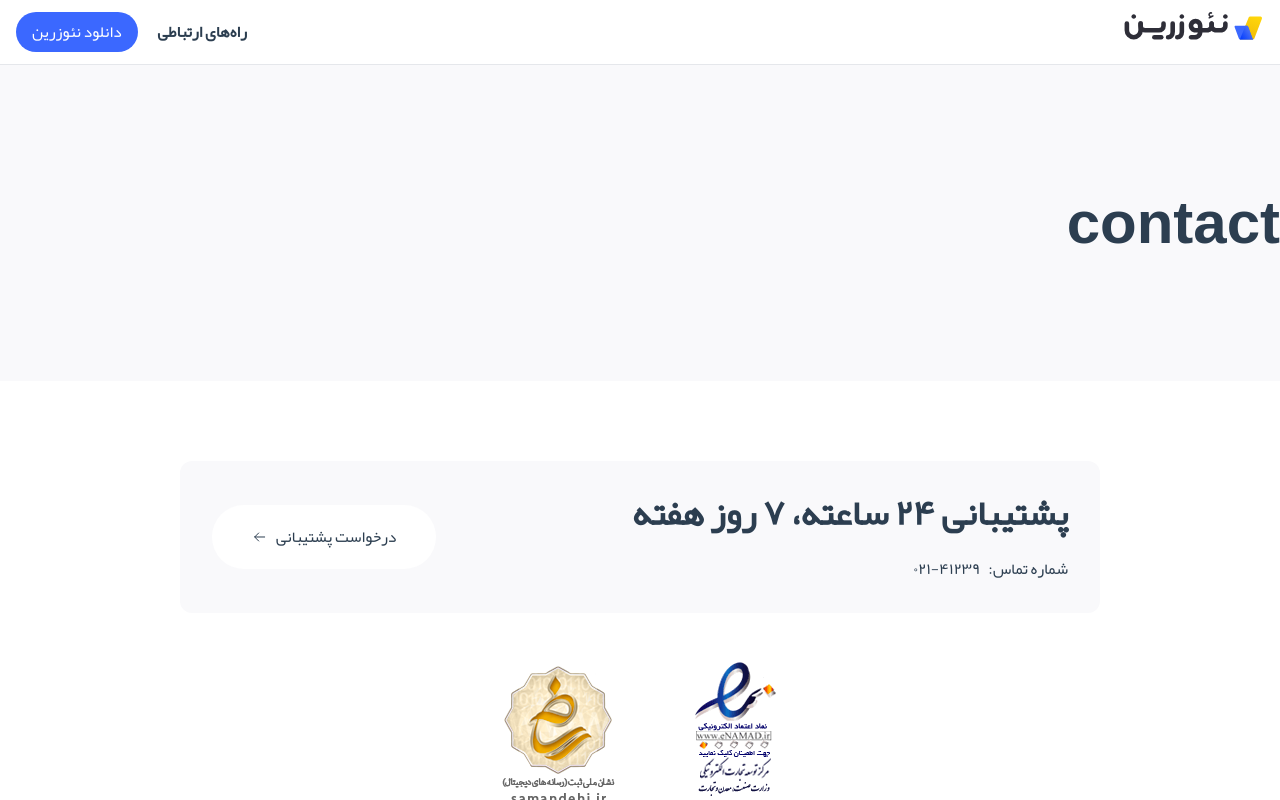
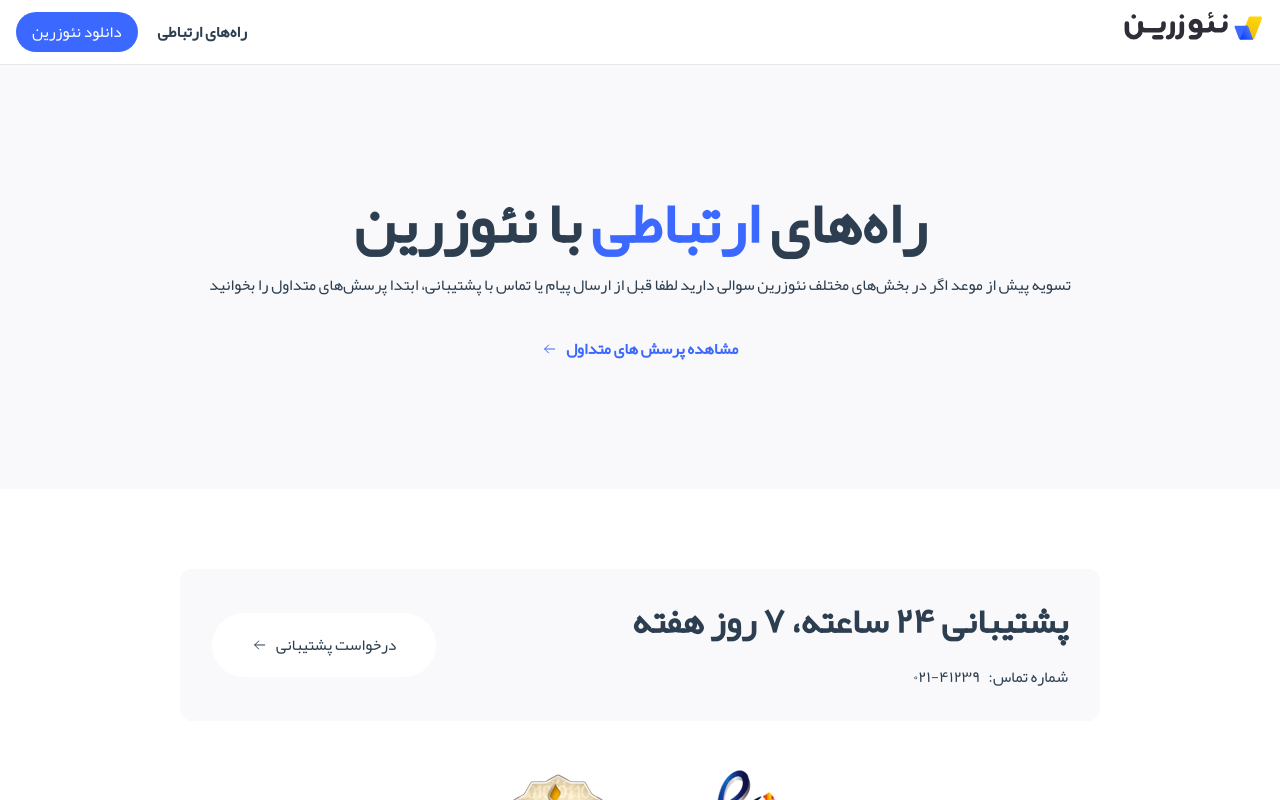
Before and after one commit to mostafakazemi/neozarin-vue, a Vue app: page /contact in a window 1280 px wide. Shown: the top 800 px of the page. Built offline with nearby package versions, Linux system fonts and the light colour scheme.

Commit message:
Create contact-hero-section

```diff
--- a/src/assets/main.css
+++ b/src/assets/main.css
@@ -5,18 +5,6 @@
 @tailwind base;
 @tailwind components;
 @tailwind utilities;
-
-
-/* global classes */
-
-.bg-white {
-  background-color: var(--vt-c-white);
-}
-
-.text-primary {
-  color: var(--color-primary);
-}
-
 
 /* global elements styles */
 
--- /dev/null
+++ b/src/components/Contact/HeroSection/index.vue
@@ -0,0 +1,29 @@
+<template>
+  <HomeSectionWrapper class="text-center">
+    <div class="flex flex-col items-center gap-y-5">
+      <h1>
+        راه‌های
+        <span class="text-primary">ارتباطی</span>
+        با نئوزرین
+      </h1>
+      <p class="mb-5">
+        تسویه‌ پیش از موعد اگر در بخش‌های مختلف نئوزرین سوالی دارید لطفا قبل از ارسال پیام یا تماس
+        با پشتیبانی، ابتدا پرسش‌های متداول را بخوانید
+      </p>
+      <button class="flex items-center gap-x-2 text-primary font-bold">
+        مشاهده پرسش های متداول
+        <IconArrow />
+      </button>
+    </div>
+  </HomeSectionWrapper>
+</template>
+
+<script>
+import HomeSectionWrapper from '@/components/Home/Section/index.vue'
+import IconArrow from '@/components/Icons/Arrow/index.vue'
+
+export default {
+  name: 'ContactHeroSection',
+  components: { IconArrow, HomeSectionWrapper }
+}
+</script>
--- a/src/pages/Contact.vue
+++ b/src/pages/Contact.vue
@@ -1,11 +1,15 @@
 <template>
-  <div class="about">
-    <h1>contact</h1>
+  <div class="flex flex-col gap-y-32">
+    <ContactHeroSection />
   </div>
 </template>
 
 <script>
+import ContactHeroSection from '@/components/Contact/HeroSection/index.vue'
+
 export default {
-  name: 'ContactPage'
+  name: 'ContactPage',
+
+  components: { ContactHeroSection }
 }
 </script>
--- a/tailwind.config.js
+++ b/tailwind.config.js
@@ -4,6 +4,8 @@
   theme: {
     extend: {
       colors: {
+        primary: 'rgba(59, 104, 255, 100)',
+        white: 'rgba(255,255,255,1)',
         'cont-dim': 'rgba(249, 249, 251, 1)'
       },
       screens: {
```
